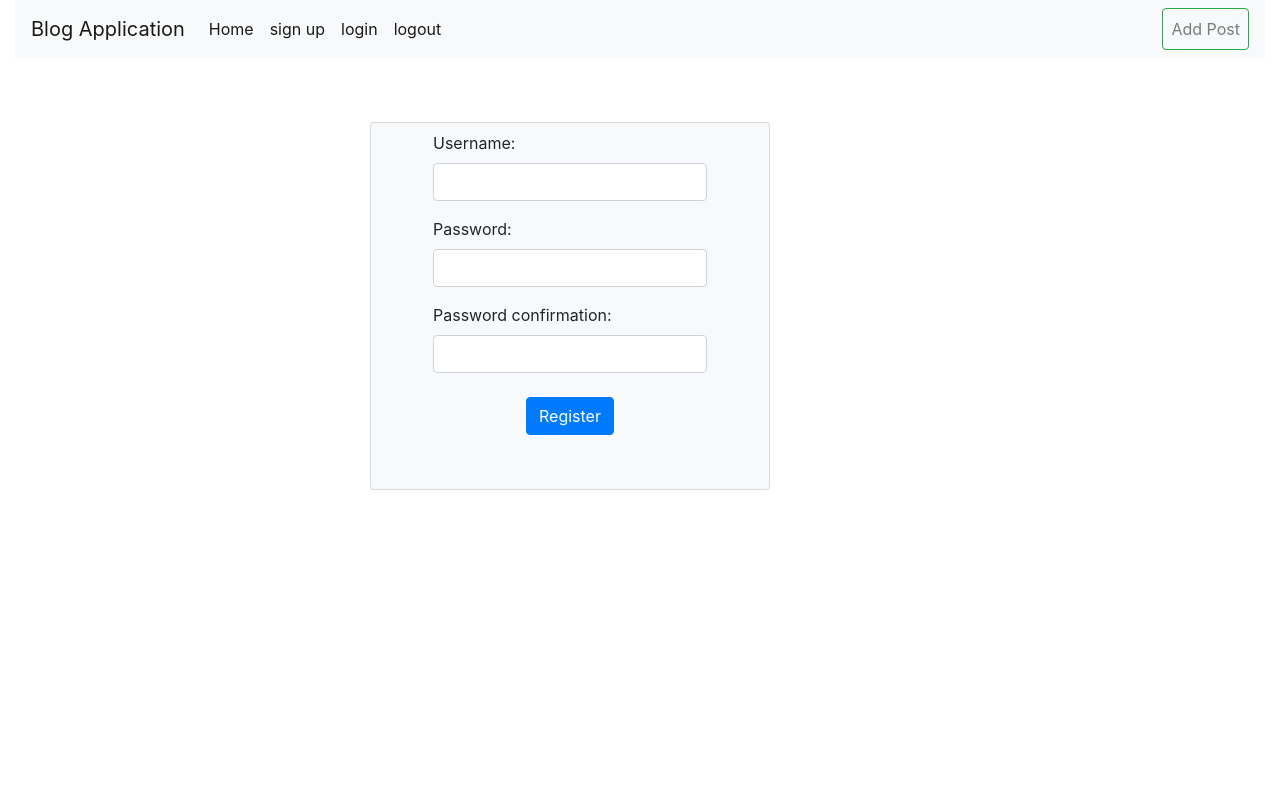
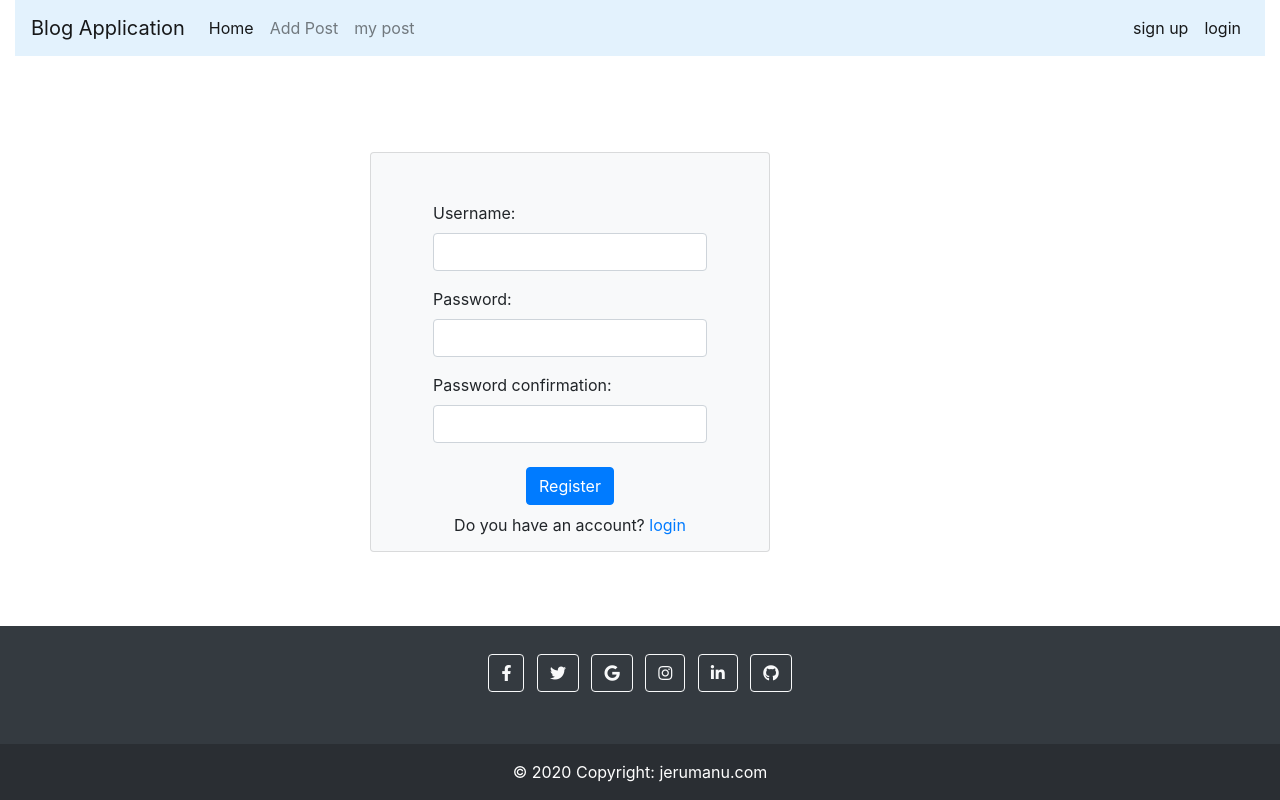
Before and after one commit to jerumanu/Blog, a Django app: page /register/ in a window 1280 px wide. Run offline with Django 4.2, Linux system fonts and the light colour scheme; some libraries are stand-ins or nearby versions.

Commit message:
made changes to disign

```diff
--- a/post/templates/base.html
+++ b/post/templates/base.html
@@ -8,6 +8,9 @@
 
     <!-- Bootstrap CSS -->
     <link rel="stylesheet" href="https://cdn.jsdelivr.net/npm/bootstrap@4.3.1/dist/css/bootstrap.min.css" integrity="sha384-ggOyR0iXCbMQv3Xipma34MD+dH/1fQ784/j6cY/iJTQUOhcWr7x9JvoRxT2MZw1T" crossorigin="anonymous">
+    <link rel="stylesheet" href="https://use.fontawesome.com/releases/v5.11.2/css/all.css">
+    <link rel="stylesheet" href="https://fonts.googleapis.com/css?family=Roboto:300,400,500,700&display=swap">
+
 
     <title>Blog Application</title>
   </head>
@@ -15,7 +18,9 @@
       {% include 'navbar.html' %}
       {% block content %}
       {% endblock content %}
-      {% include 'footer.html' %}
+
+
+
     <!-- Optional JavaScript -->
     <!-- jQuery first, then Popper.js, then Bootstrap JS -->
     <script src="https://code.jquery.com/jquery-3.3.1.slim.min.js" integrity="sha384-q8i/X+965DzO0rT7abK41JStQIAqVgRVzpbzo5smXKp4YfRvH+8abtTE1Pi6jizo" crossorigin="anonymous"></script>
--- a/post/templates/footer.html
+++ b/post/templates/footer.html
@@ -0,0 +1,41 @@
+
+
+<div class="container-fluid pt-20">
+<footer class="bg-dark text-center text-white footer fixed-bottom ">
+    <!-- Grid container -->
+    <div class="container p-4 pb-0">
+        <!-- Section: Social media -->
+        <section class="mb-4">
+            <!-- Facebook -->
+            <a class="btn btn-outline-light btn-floating m-1" href="#!" role="button"><i
+                    class="fab fa-facebook-f"></i></a>
+
+            <!-- Twitter -->
+            <a class="btn btn-outline-light btn-floating m-1" href="#!" role="button"><i class="fab fa-twitter"></i></a>
+
+            <!-- Google -->
+            <a class="btn btn-outline-light btn-floating m-1" href="#!" role="button"><i class="fab fa-google"></i></a>
+
+            <!-- Instagram -->
+            <a class="btn btn-outline-light btn-floating m-1" href="#!" role="button"><i
+                    class="fab fa-instagram"></i></a>
+
+            <!-- Linkedin -->
+            <a class="btn btn-outline-light btn-floating m-1" href="#!" role="button"><i
+                    class="fab fa-linkedin-in"></i></a>
+
+            <!-- Github -->
+            <a class="btn btn-outline-light btn-floating m-1" href="#!" role="button"><i class="fab fa-github"></i></a>
+        </section>
+        <!-- Section: Social media -->
+    </div>
+    <!-- Grid container -->
+
+    <!-- Copyright -->
+    <div class="text-center p-3" style="background-color: rgba(0, 0, 0, 0.2);">
+        © 2020 Copyright:
+        <a class="text-white" href="#">jerumanu.com</a>
+    </div>
+    <!-- Copyright -->
+</footer>
+</div>
--- /dev/null
+++ b/post/templates/my_post.html
@@ -0,0 +1,3 @@
+<div class="container-fluid " style="padding-bottom:50px ;">
+
+</div>
--- a/post/templates/navbar.html
+++ b/post/templates/navbar.html
@@ -1,7 +1,8 @@
+{% block content %}
 
-<div class="container-fluid">
-<nav class="navbar navbar-expand-lg navbar-light bg-light">
-  <a class="navbar-brand" href="{% url 'index' %}">Blog Application</a>
+<div class="container-fluid mb-3">
+<nav class="navbar navbar-expand-lg navbar-light " style="background-color: #e3f2fd;">
+  <a class="navbar-brand" href="{% url 'home' %}">Blog Application</a>
   <button class="navbar-toggler" type="button" data-toggle="collapse" data-target="#navbarSupportedContent" aria-controls="navbarSupportedContent" aria-expanded="false" aria-label="Toggle navigation">
     <span class="navbar-toggler-icon"></span>
   </button>
@@ -9,24 +10,31 @@
   <div class="collapse navbar-collapse" id="navbarSupportedContent">
     <ul class="navbar-nav mr-auto">
       <li class="nav-item active">
-        <a class="nav-link" href="{% url 'index' %}">Home <span class="sr-only">(current)</span></a>
+        <a class="nav-link" href="{% url 'home' %}">Home <span class="sr-only">(current)</span></a>
       </li>
+        <li class="nav-item">
+
+          <a class="nav-link " href="{% url 'upload-post' %}">Add Post</a>
+        </li>
+        <li class="nav-item">
+
+          <a class="nav-link " href="{% url 'index' %}">my post</a>
+        </li>
+    </ul>
+    <ul class="navbar-nav my-2 my-lg-0">
+
+      {% if user.is_authenticated %}
+      <li class="nav-item active">
+        <a class="nav-link" href="{% url 'logout' %}">logout <span class="sr-only">(current)</span></a>
+      </li>
+      {% else %}
       <li class="nav-item active">
         <a class="nav-link" href="{% url 'register' %}">sign up <span class="sr-only">(current)</span></a>
       </li>
       <li class="nav-item active">
         <a class="nav-link" href="{% url 'login' %}">login <span class="sr-only">(current)</span></a>
       </li>
-      <li class="nav-item active">
-        <a class="nav-link" href="{% url 'logout' %}">logout <span class="sr-only">(current)</span></a>
-      </li>
-    </ul>
-    <ul class="navbar-nav my-2 my-lg-0">
-      <li class="nav-item">
-
-        <a class="nav-link btn btn-outline-success my-2 my-sm-0" href="{% url 'upload-post' %}">Add Post</a>
-      </li>
-
+      {%endif%}
     </ul>
 
 
@@ -34,3 +42,5 @@
   </div>
 </nav>
 </div>
+{% endblock content %}
+{% include 'footer.html' %}
--- a/post/templates/post/upload_form.html
+++ b/post/templates/post/upload_form.html
@@ -8,7 +8,7 @@
 
 <div class="container">
 
-    <div class="row align-items-center vh-100">
+    <div class="row align-items-center ">
         <div class="col-6 mx-auto">
 <div class="card d-flex flex-column align-items-center p-2 bg-light" >
   {% load widget_tweaks %}
@@ -33,10 +33,11 @@
 
   <button type="submit" class="btn btn-primary">Submit</button>
 </form>
-{% endblock %}
+
 </div>
 
 </div>
 </div>
 </div>
 </div>
+{% endblock content%}
--- a/post/templates/registration/register.html
+++ b/post/templates/registration/register.html
@@ -1,9 +1,9 @@
 {% extends 'base.html' %} {% block content %}
 <section>
 <div class="container">
-    <div class="row align-items-center mt-5">
-        <div class="col-6 mx-auto col-md-6 offset-md-3 mt-3">
-            <div class="card d-flex flex-column align-items-center pt-2 bg-light" style="width: 25rem; height: 23rem;">
+    <div class="row align-items-center mt-5 ">
+        <div class="col-6 mx-auto col-md-6 offset-md-3 mt-5">
+            <div class="card d-flex flex-column align-items-center pt-5 bg-light" style="width: 25rem; height: 25rem;">
 
 
                 <form method="post" action="{% url 'register' %}">
@@ -22,6 +22,7 @@
                     {% endfor %} {% endif %} {% endfor %}
                     <center>
                     <button type="submit" class="btn btn-primary mt-2">Register</button>
+                    <p class="text-center mt-2">Do you have an account?<a href="/login/"> login</a></p>
                     </center>
                 </form>
 
@@ -30,4 +31,5 @@
     </div>
 </div>
 </section>
-{% endblock %}
+{% endblock content%}
+{% include 'footer.html' %}
--- a/post/urls.py
+++ b/post/urls.py
@@ -6,6 +6,7 @@ from django.conf import settings
 
 urlpatterns = [
     path('', views.index, name='index'),
+    path('home/', views.mypost, name='home'),
 
     path('upload/', views.upload, name = 'upload-post'),
     path('update/<int:post_id>', views.update_post  ),
--- a/post/views.py
+++ b/post/views.py
@@ -16,14 +16,10 @@ def index(request):
     post = Post.objects.all()
     return render(request, 'post/post.html', {'post': post})
 
-# def home(request):
-#     post = Post.objects.all()
+def mypost(request):
+    post = Post.objects.all()
+    return render(request, 'post/blog.html', {'post': post})
 
-#     def get_queryset(self):
-#         user = self.request.user
-#         post = Post.objects.filter(user=user).values_list('post', flat=True)
-
-#     return render(request, 'post/blog.html', {'post': post})
 def register(request):
     if request.method == 'POST':
         form = UserCreationForm(request.POST)
```
Also changed, not shown: post/templates/post/blog.html (+80 -8 lines), post/templates/post/post.html (+16 -9 lines), post/templates/registration/login.html (+4 -3 lines).
